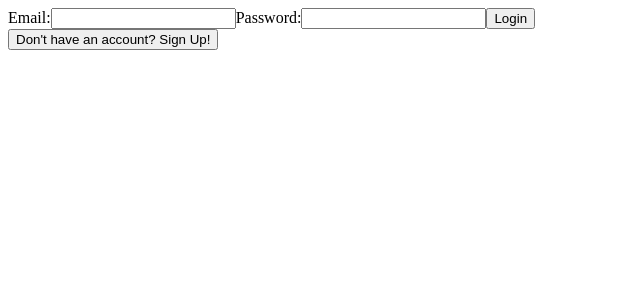
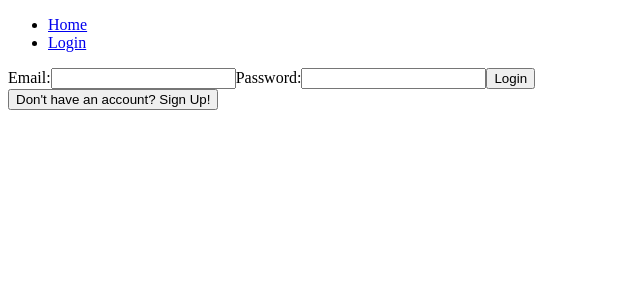
Before and after one commit to qiuethan/Hang, a React (Create React App) app in the folder frontend/: page /auth in a window 1280 px wide. Shown: the top 300 px of the page, without its empty margins (0-640 px from the left). Built offline with nearby package versions, Linux system fonts and the light colour scheme.

Commit message:
added basic navbar waiting for backend

```diff
--- a/frontend/src/App.js
+++ b/frontend/src/App.js
@@ -3,12 +3,14 @@ import React from 'react';
 import './App.css';
 import Home from './components/Home/Home';
 import Auth  from './components/Auth/Auth';
+import Navbar from './components/Navbar/Navbar';
 import { BrowserRouter, Routes, Route } from 'react-router-dom';
 
 const App = () => {
   return (
     <BrowserRouter>
       <div>
+        <Navbar/>
         <Routes>
           <Route path="/" element={<Home/>}/>
           <Route path="/auth" element={<Auth/>}/>
--- a/frontend/src/components/Home/Home.js
+++ b/frontend/src/components/Home/Home.js
@@ -24,7 +24,12 @@ const Home = () => {
     return(
         <div>
             <h1>Welcome to Hang!</h1>
-            <button onClick={logout}>Logout</button>
+            {
+                !(user == null) &&
+                <>
+                    <button onClick={logout}>Logout</button>
+                </>
+            }
         </div>
     );
 };
--- /dev/null
+++ b/frontend/src/components/Navbar/Navbar.js
@@ -0,0 +1,25 @@
+import React, { useState, useEffect } from 'react';
+import {Link, useNavigate, useLocation} from 'react-router-dom';
+import { useDispatch } from 'react-redux';
+
+const Navbar = () => {
+    const [user, setUser] = useState(JSON.parse(localStorage.getItem('profile')));
+    const dispatch = useDispatch();
+    const location = useLocation();
+    const history = useNavigate();
+
+    return(
+        <div>
+            <ul>
+                <li>
+                    <a href="/">Home</a>
+                </li>
+                <li>
+                    <a href="/auth">Login</a>
+                </li>
+            </ul>
+        </div>
+    );
+};
+
+export default Navbar;
```
Also changed, not shown: frontend/src/components/Navbar/Navbar.css (added).
